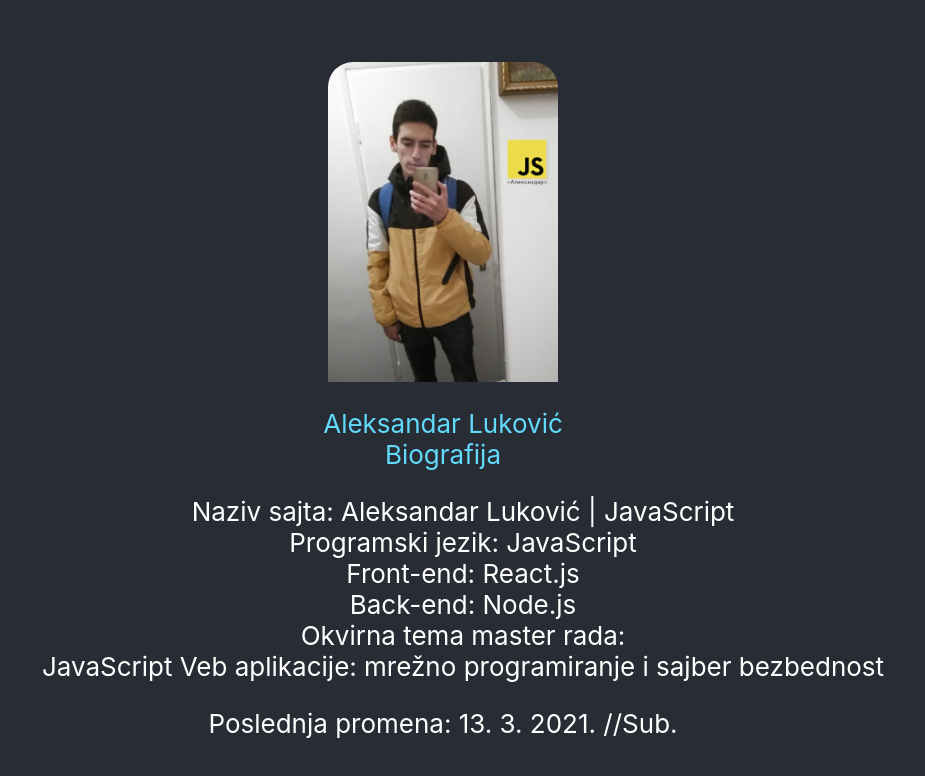
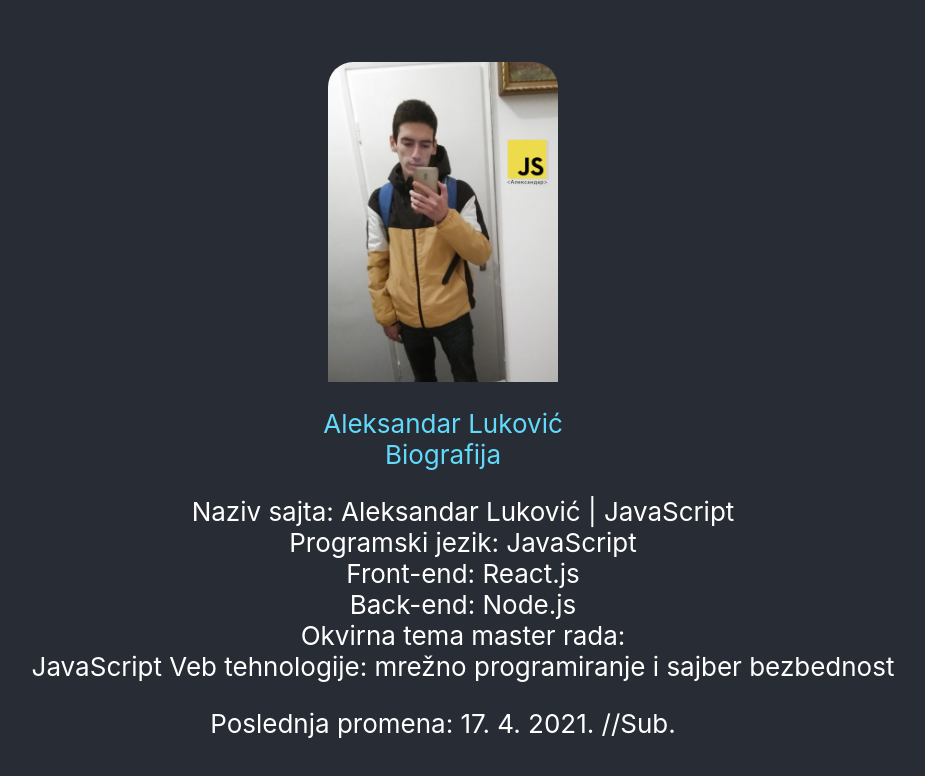
Before and after one commit to alukovic/aleksandar.js, a React (Create React App) app: page / in a window 1280 px wide. Shown: the top 776 px of the page, without its empty margins (197-1122 px from the left). Built offline with nearby package versions, Linux system fonts and the light colour scheme.

Commit message:
Update 1 | 17.4.2021.

```diff
--- a/src/App.js
+++ b/src/App.js
@@ -37,9 +37,9 @@ function App() {
         <li>Front-end: React.js</li>
         <li>Back-end: Node.js</li>
         <li>Okvirna tema master rada: </li>
-        <li>JavaScript Veb aplikacije: mrežno programiranje i sajber bezbednost</li>
+        <li>JavaScript Veb tehnologije: mrežno programiranje i sajber bezbednost</li>
     </ul>
-        Poslednja promena: 13. 3. 2021. //Sub.
+        Poslednja promena: 17. 4. 2021. //Sub.
       </header>
     </div>
   );
```
